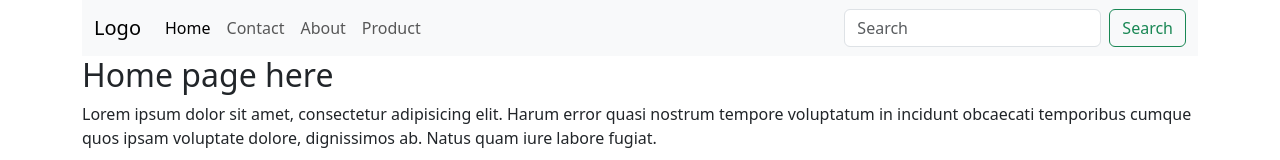
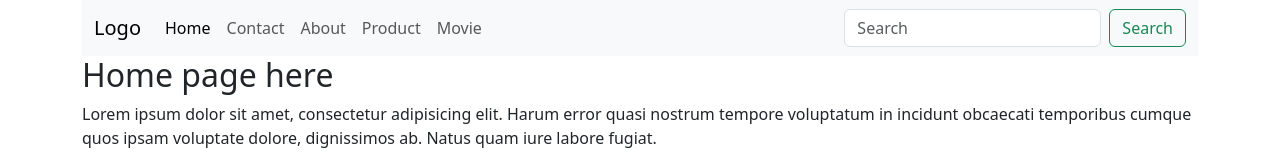
Before and after one commit to Developerramm/mernstack, a React (Vite) app in the folder react/demo/: page / in a window 1280 px wide. Shown: the top 160 px of the page. Built offline with nearby package versions, Linux system fonts and the light colour scheme.

Commit message:
loader and useLoaderData hook in react router dom

```diff
--- a/react/demo/src/App.jsx
+++ b/react/demo/src/App.jsx
@@ -5,6 +5,8 @@ import Home from "./components/UI/pages/Home";
 import About from "./components/UI/pages/About";
 import Contact from "./components/UI/pages/Contact";
 import Product from "./components/UI/pages/Product";
+import Movie from "./components/UI/pages/Movie";
+import GetApiData from "./components/api/GetApiData";
 
 const App = () => {
   const router = createBrowserRouter([
@@ -28,6 +30,11 @@ const App = () => {
           path: "/product",
           element: <Product />,
         },
+        {
+          path : "/movie",
+          element : <Movie />,
+          loader : GetApiData,
+        }
       ],
     },
   ]);
--- a/react/demo/src/components/UI/Navbar.jsx
+++ b/react/demo/src/components/UI/Navbar.jsx
@@ -62,6 +62,16 @@ const Navbar = () => {
                 Product
               </NavLink>
             </li>
+            <li className="nav-item">
+              <NavLink
+                className={({ isActive }) =>
+                  isActive ? "nav-link active" : "nav-link"
+                }
+                to="/movie"
+              >
+                Movie
+              </NavLink>
+            </li>
           </ul>
           <form className="d-flex" role="search">
             <input
--- /dev/null
+++ b/react/demo/src/components/UI/pages/Movie.jsx
@@ -0,0 +1,28 @@
+import React from "react";
+import { useLoaderData } from "react-router-dom";
+
+const Movie = () => {
+  const movieData = useLoaderData();
+  // console.log(movieData.Search);
+  const arr = movieData.Search;
+  console.log(arr);
+  return (
+    <div className="row">
+      {arr.map((item, index) => {
+        return (
+          <div className="col-md-3" key={index}>
+            <div className="card text-center" style={{ width: "18rem" }}>
+              <img src={item.Poster} className="card-img-top" />
+            </div>
+            <div className="card-body">
+              <p className="card-title text-center"> Titlt : {item.Title} </p>
+              <p className="card-text text-center"> Type :  {item.Type} </p>
+            </div>
+          </div>
+        );
+      })}
+    </div>
+  );
+};
+
+export default Movie;
--- /dev/null
+++ b/react/demo/src/components/api/GetApiData.jsx
@@ -0,0 +1,16 @@
+const GetApiData = async () => {
+  try {
+    const response = await fetch(
+      "https://www.omdbapi.com/?i=tt3896198&apikey=1c12799f&s=titanic&page=1"
+    );
+    const data = response.json();
+    return data;
+  } catch (error) {
+    console.log(error.message);
+  }
+};
+
+export default GetApiData;
+
+// api
+//https://www.omdbapi.com/?i=tt3896198&apikey=1c12799f&s=titanic&page=1
```
